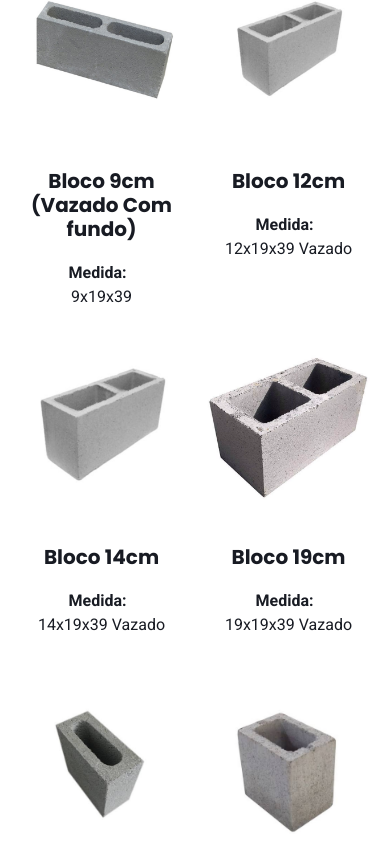
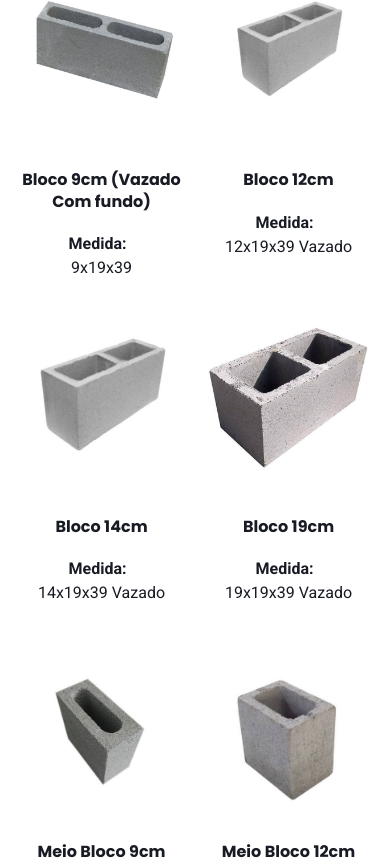
Before and after one commit to pedromiiguel/lp-pre-moldados, a Next.js app: page / in a window 390 px wide. Shown: the part 3390-4250 px from the top of the page. Built offline with nearby package versions, Linux system fonts and the light colour scheme.

Commit message:
fix: fixed responsive

```diff
--- a/src/components/Sections/SectionProducts/index.tsx
+++ b/src/components/Sections/SectionProducts/index.tsx
@@ -15,10 +15,7 @@ const SectionProducts = () => {
   const [isSmallThan768] = useMediaQuery('(max-width: 768px)');
 
   return (
-    <Container
-      py={16}
-      as="section"
-    >
+    <Container py={16} as="section">
       <Heading textAlign="center" mb={10}>
         Produtos
       </Heading>
@@ -39,14 +36,22 @@ const SectionProducts = () => {
                 objectFit="contain"
               />
 
-              <Heading color="gray.900" size="md" py={5}>
+              <Heading
+                color="gray.900"
+                fontSize={{ base: 'md', md: 'md', sm: 'sm' }}
+                py={5}
+              >
                 {product.name}
               </Heading>
 
-              <Text color="gray.900" fontWeight="bold" mr={2} as="span">
-                Medida:
-              </Text>
-              <Text color="gray.900">{product.description}</Text>
+              {!!product.description && (
+                <>
+                  <Text color="gray.900" fontWeight="bold" mr={2} as="span">
+                    Medida:
+                  </Text>
+                  <Text color="gray.900">{product.description}</Text>
+                </>
+              )}
             </Flex>
           ))}
         </Grid>
```
